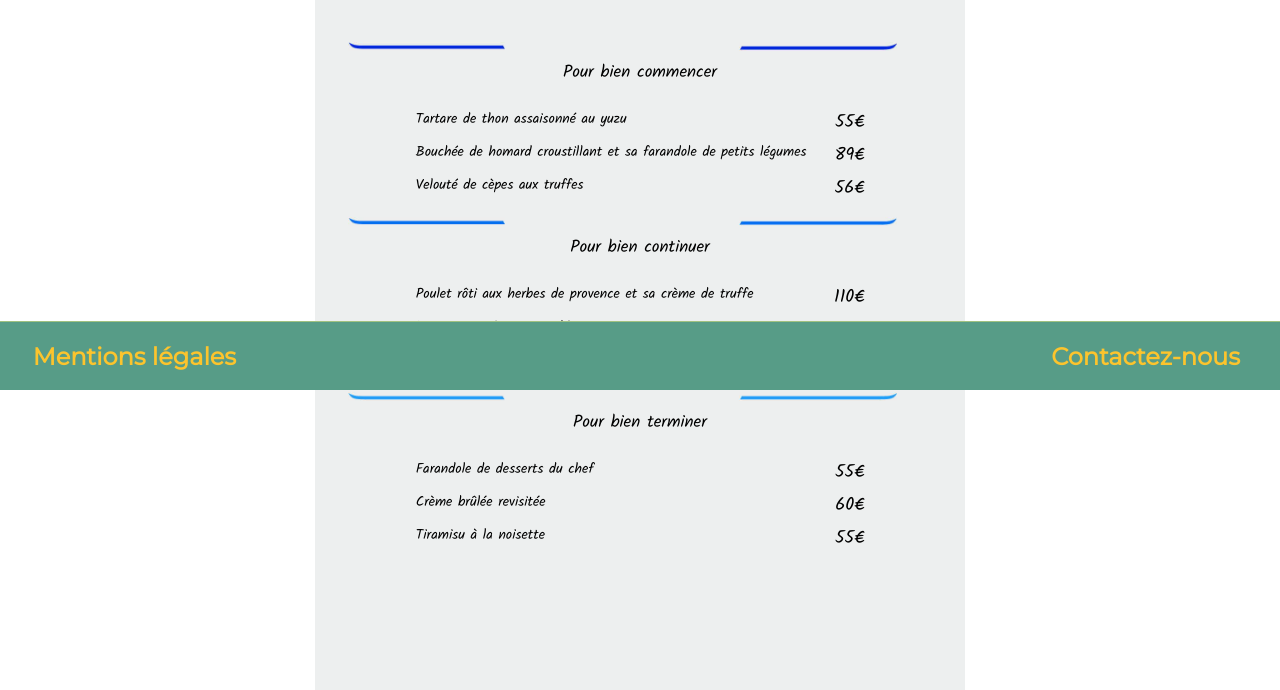
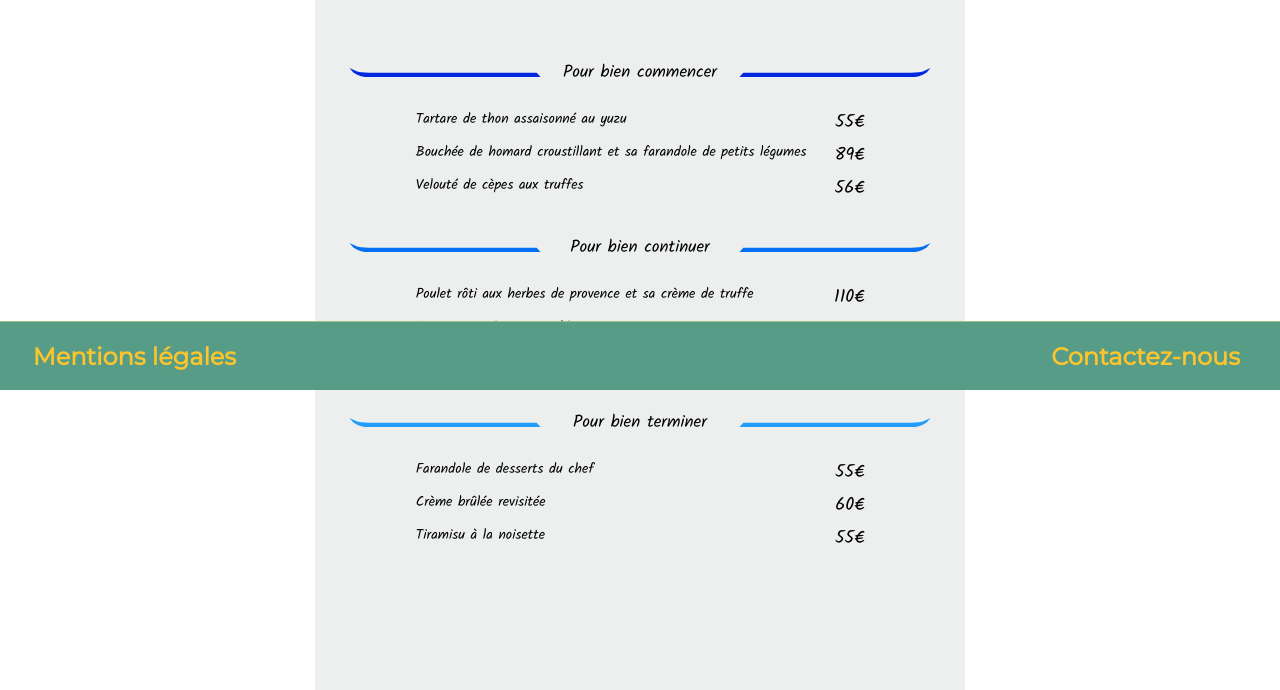
Before and after one commit to Karimachoui/oh-my-food, a plain HTML site: page html/menu3.html in a window 1280 px wide. Shown: the part 410-1100 px from the top of the page. Drawn offline with Linux system fonts and the light colour scheme.

Commit message:
svg menu 3

```diff
--- a/html/menu3.html
+++ b/html/menu3.html
@@ -42,9 +42,9 @@
 
                 <section class="menu__trio" id="trio--three">
 
-                    <img class="trio__image--L" src="../images/3-starter-L.jpg" alt="trait">
+                    <div class="stroke__starter__three--L"></div>
                     <h3 class="trio__title">Pour bien commencer</h3>
-                    <img class="trio__image--R" src="../images/3-starter-R.jpg" alt="trait">
+                    <div class="stroke__starter__three--R"></div>
 
                 </section>
 
@@ -64,9 +64,9 @@
 
                 <section class="menu__trio" id="trio--three">
 
-                    <img class="trio__image--L" src="../images/3-dish-L.jpg" alt="trait">
+                    <div class="stroke__dish__three--L"></div>
                     <h3 class="trio__title">Pour bien continuer</h3>
-                    <img class="trio__image--R" src="../images/3-dish-R.jpg" alt="trait">
+                    <div class="stroke__dish__three--R"></div>
 
                 </section>
 
@@ -86,9 +86,9 @@
 
                 <section class="menu__trio" id="trio--three">
 
-                    <img class="trio__image--L" src="../images/3-dessert-L.jpg" alt="trait">
+                    <div class="stroke__dessert__three--L"></div>
                     <h3 class="trio__title">Pour bien terminer</h3>
-                    <img class="trio__image--R" src="../images/3-dessert-R.jpg" alt="trait">
+                    <div class="stroke__dessert__three--R"></div>
 
                 </section>
 
--- a/sass/base/_responsive.scss
+++ b/sass/base/_responsive.scss
@@ -273,9 +273,6 @@
         font-weight: normal;
     }
 
-    #menu--three .trio__image--L, #menu--three .trio__image--R{
-        height: 20%;
-    }
 
 /*--- MENU 3 --- PLATS ---*/
 
--- a/sass/pages/_menu3.scss
+++ b/sass/pages/_menu3.scss
@@ -24,4 +24,50 @@
 
 .menu__trio .trio__title{font-size: 20px;}
 
-#menu--three .trio__image--L, #menu--three .trio__image--R{height: 15%;}
+#menu--three .stroke__starter__three--L{
+    width: 100%;
+    height: 15%;
+    margin: auto;
+    background-color: #0228DD;
+    clip-path: polygon(1% 2%, 3% 50%, 5% 75%, 7% 92%, 9% 98%, 11% 100%, 100% 100%, 98% 54%, 11% 54%, 7% 46%, 5% 39%);
+}
+
+#menu--three .stroke__starter__three--R{
+    width: 100%;
+    height: 15%;
+    margin: auto;
+    background-color: #0228DD;
+    clip-path: polygon(99% 2%, 97% 50%, 95% 75%, 93% 92%, 91% 98%, 89% 100%, 0% 100%, 2% 54%, 89% 54%, 93% 46%, 95% 39%);
+}
+
+#menu--three .stroke__dish__three--L{
+    width: 100%;
+    height: 15%;
+    margin: auto;
+    background-color: #0670F3;
+    clip-path: polygon(1% 2%, 3% 50%, 5% 75%, 7% 92%, 9% 98%, 11% 100%, 100% 100%, 98% 54%, 11% 54%, 7% 46%, 5% 39%);
+}
+
+#menu--three .stroke__dish__three--R{
+    width: 100%;
+    height: 15%;
+    margin: auto;
+    background-color: #0670F3;
+    clip-path: polygon(99% 2%, 97% 50%, 95% 75%, 93% 92%, 91% 98%, 89% 100%, 0% 100%, 2% 54%, 89% 54%, 93% 46%, 95% 39%);
+}
+
+#menu--three .stroke__dessert__three--L{
+    width: 100%;
+    height: 15%;
+    margin: auto;
+    background-color: #229DF9;
+    clip-path: polygon(1% 2%, 3% 50%, 5% 75%, 7% 92%, 9% 98%, 11% 100%, 100% 100%, 98% 54%, 11% 54%, 7% 46%, 5% 39%);
+}
+
+#menu--three .stroke__dessert__three--R{
+    width: 100%;
+    height: 15%;
+    margin: auto;
+    background-color: #229DF9;
+    clip-path: polygon(99% 2%, 97% 50%, 95% 75%, 93% 92%, 91% 98%, 89% 100%, 0% 100%, 2% 54%, 89% 54%, 93% 46%, 95% 39%);
+}
```
Also changed, not shown: sass/style.css, 1 other file.
